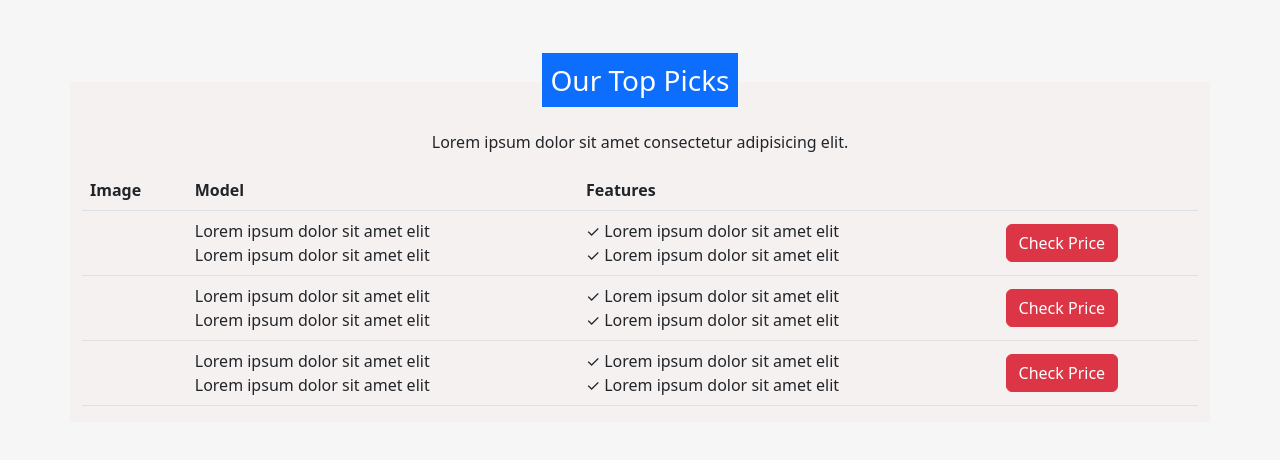
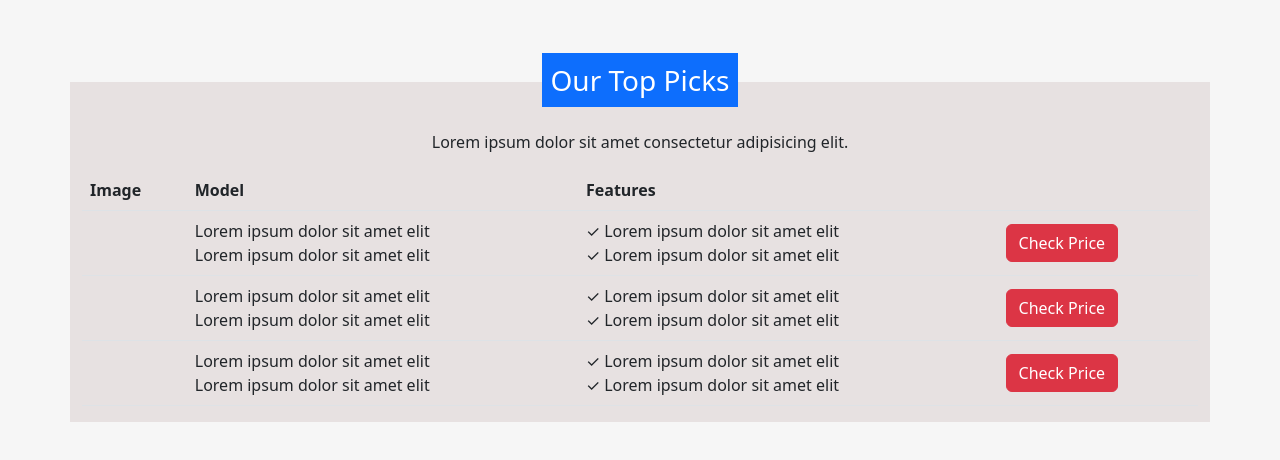
Before and after one commit to R-HUB760/bootstrap-table, a plain HTML site: page index.html in a window 1280 px wide. Drawn offline with nearby package versions, Linux system fonts and the light colour scheme.

Commit message:
Update style.css

```diff
--- a/style.css
+++ b/style.css
@@ -9,7 +9,7 @@ table{
   border-width: 1px 0 0 0 !important;
 }
 .bg{
-  background: #f6f1f1;
+  background: #e7e1e1;
   margin-top: -40px;
 }
 .img img {
```
